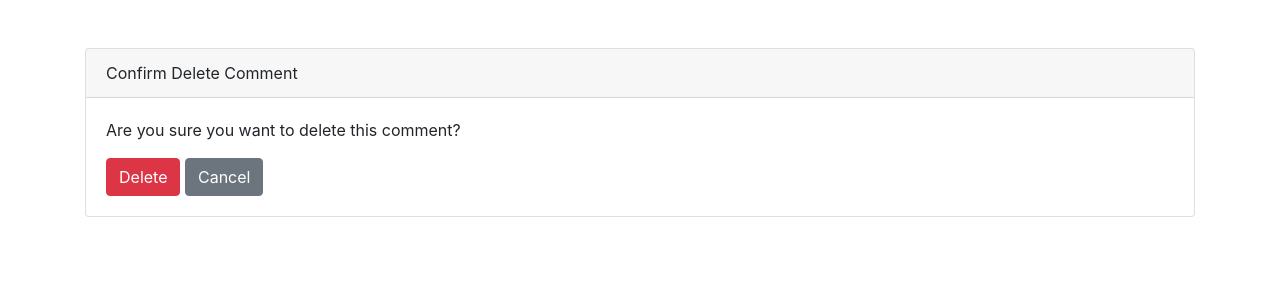
After one commit to amir-y-17/django-blog, a Django app: page /comments/delete-comment/1/ in a window 1280 px wide. The commit adds this page. Shown: the top 300 px of the page. Run offline with Django 5.2, Linux system fonts and the light colour scheme; a user stored in the database is signed in; tables that the repository leaves empty hold one stand-in row (values such as "Sample post"); some libraries are stand-ins or nearby versions.

Commit message:
feat(comments): add delete comment feature

```diff
--- /dev/null
+++ b/comments/templates/comments/comment_confirm_delete.html
@@ -0,0 +1,29 @@
+<!DOCTYPE html>
+<html lang="en">
+<head>
+    <meta charset="UTF-8">
+    <meta name="viewport" content="width=device-width, initial-scale=1.0">
+    <title>Confirm Delete Comment</title>
+    <link href="https://stackpath.bootstrapcdn.com/bootstrap/4.5.2/css/bootstrap.min.css" rel="stylesheet">
+</head>
+<body>
+    <div class="container mt-5">
+        <div class="card">
+            <div class="card-header">
+                Confirm Delete Comment
+            </div>
+            <div class="card-body">
+                <p>Are you sure you want to delete this comment?</p>
+                <form method="post">
+                    {% csrf_token %}
+                    <button type="submit" class="btn btn-danger">Delete</button>
+                    <a href="{% url 'comments:all_comments' comment.post.id %}" class="btn btn-secondary">Cancel</a>
+                </form>
+            </div>
+        </div>
+    </div>
+    <script src="https://code.jquery.com/jquery-3.5.1.slim.min.js"></script>
+    <script src="https://cdn.jsdelivr.net/npm/@popperjs/core@2.5.4/dist/umd/popper.min.js"></script>
+    <script src="https://stackpath.bootstrapcdn.com/bootstrap/4.5.2/js/bootstrap.min.js"></script>
+</body>
+</html>
--- a/comments/templates/comments/comments_list.html
+++ b/comments/templates/comments/comments_list.html
@@ -22,13 +22,13 @@
             {% for comment in comments %}
                 <div class="list-group-item">
                     <h5 class="mb-1">{{ comment.author }}</h5>
-                    <p class="mb-1">{{ comment.content }}</p>
+                    <p class="mb-1">{{ comment.content|linebreaks }}</p>
                     <small>{{ comment.created_at }}</small>
                 </div>
                 {% if request.user == comment.author %}
                     <div class="post-actions">
                         <a class="btn btn-primary btn-sm" href="{% url 'comments:edit_comment' comment.id %}">Edit</a>
-                        <button class="btn btn-danger btn-sm">Delete</button>
+                        <a class="btn btn-danger btn-sm" href="{% url 'comments:delete_comment' comment.id %}">Delete</a>
                     </div>
                 {% endif %}
 
--- a/comments/urls.py
+++ b/comments/urls.py
@@ -18,4 +18,9 @@ urlpatterns = [
         views.EditCommentView.as_view(),
         name="edit_comment",
     ),
+    path(
+        "delete-comment/<int:pk>/",
+        views.DeleteCommentView.as_view(),
+        name="delete_comment",
+    ),
 ]
--- a/comments/views.py
+++ b/comments/views.py
@@ -4,7 +4,7 @@ from users.models import User
 from .forms import CommentForm
 from django.contrib import messages
 from django.contrib.auth.mixins import LoginRequiredMixin
-from django.views.generic import View, TemplateView, ListView
+from django.views.generic import View, TemplateView, DeleteView
 from django.shortcuts import render, redirect, get_object_or_404
 
 
@@ -78,3 +78,9 @@ class EditCommentView(LoginRequiredMixin, View):
         return render(
             request, "comments/edit_comment.html", {"form": form, "comment": comment}
         )
+
+
+class DeleteCommentView(LoginRequiredMixin, DeleteView):
+    model = Comment
+    template_name = "comments/comment_confirm_delete.html"
+    success_url = "/blog/home/"
```
